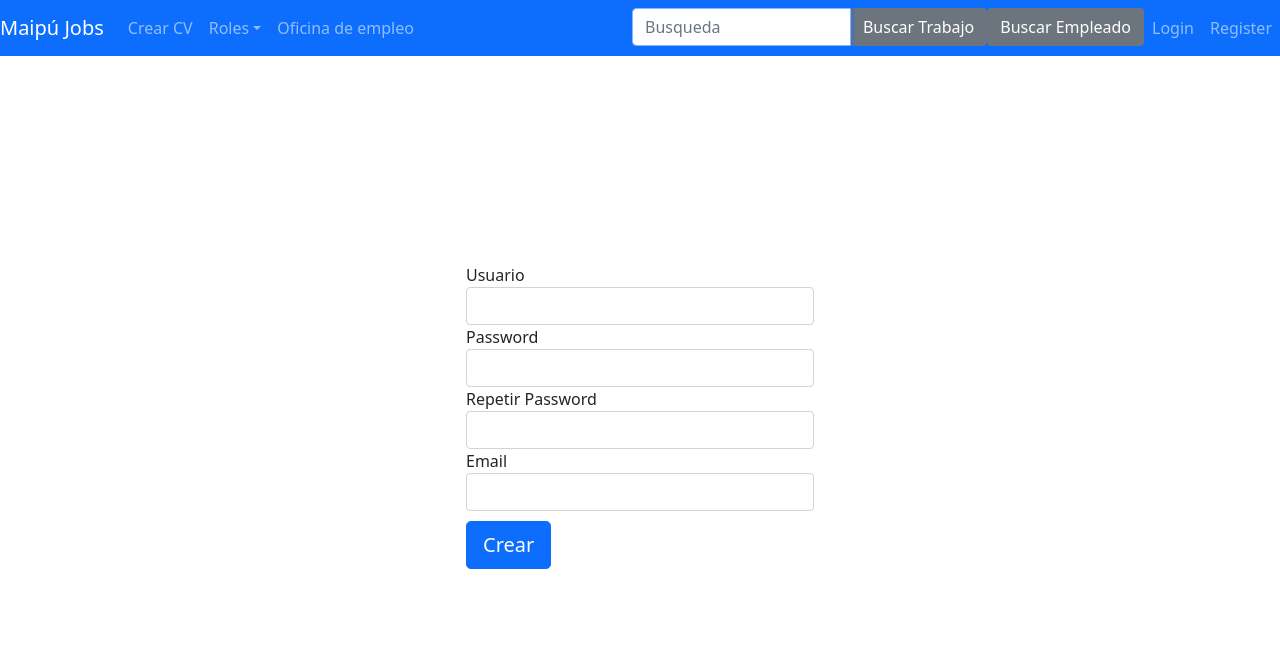
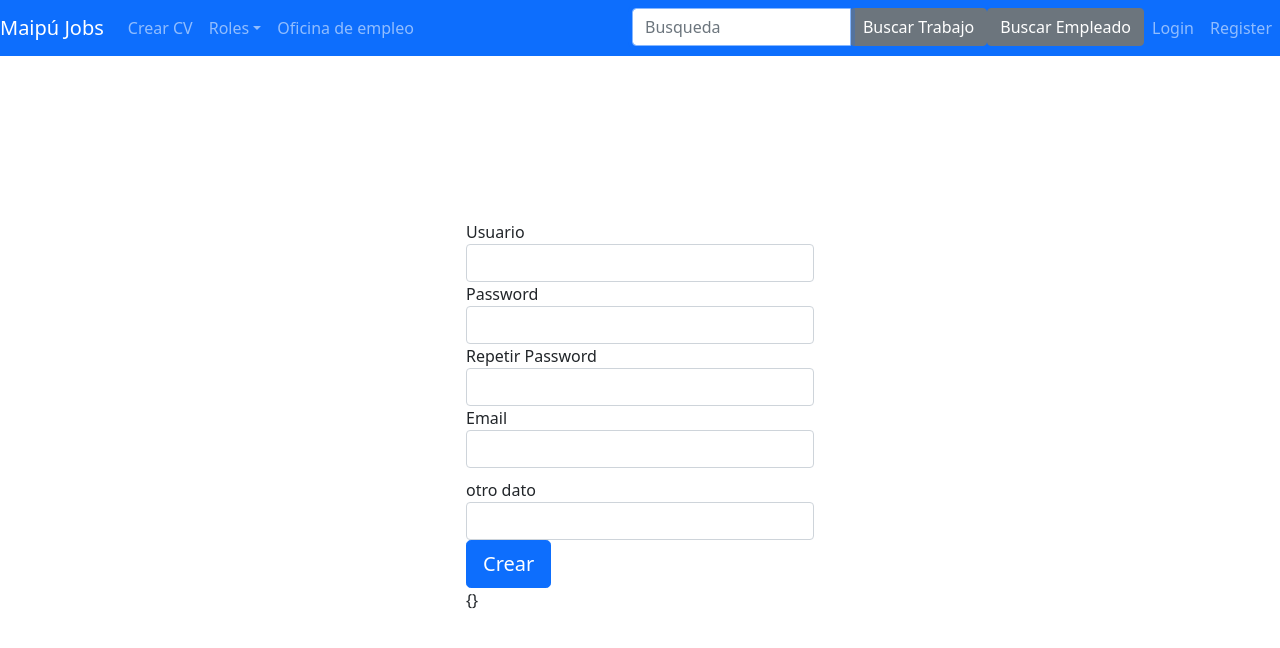
Before and after one commit to elkitoq/EndProyect, a React (Create React App) app: page /Register in a window 1280 px wide. Shown: the top 648 px of the page. Built offline with nearby package versions, Linux system fonts and the light colour scheme.

Commit message:
API Form version 0.3

```diff
--- /dev/null
+++ b/src/Components/Form.js
@@ -0,0 +1,50 @@
+
+import React from 'react';
+import { Form as FormB } from 'reactstrap'
+
+export const Form = ({ onSubmit, children, api }) => {
+
+    const createClone = (element) => {
+        console.log(element);
+        if (element.type.name === "FormItem") {
+            const id = element.props.idInput || element.props.name;
+            return React.cloneElement(element, {
+                key: id,
+                reference: {
+                    values: api.getHookData(),
+                    id: id,
+                    onChange: () => { api.refresh() }
+                }
+            });
+        }
+        else if (element.props.children !== undefined)
+            return React.cloneElement(element, { children: cloneChildren(element.props.children) });
+        else
+            return element;
+    }
+
+    const cloneChildren = (children) => {
+        var newChildren = [];
+        if (Symbol.iterator in Object(children)) {
+            if (typeof children === "string")
+                newChildren = children;
+            else
+                for (var i in children)
+                    newChildren[i] = createClone(children[i]);
+        }
+        else
+            newChildren = createClone(children);
+        return newChildren;
+
+    }
+
+    return (
+        <FormB onSubmit={(event) => {
+            event.preventDefault();
+            event.api = api;
+            api.post();
+            onSubmit(event);
+        }}>
+            {cloneChildren(children)}
+        </FormB>);
+}
--- a/src/Components/FormItem.js
+++ b/src/Components/FormItem.js
@@ -1,19 +1,21 @@
 import { FormGroup, Input, Label } from "reactstrap";
 
 
-export const FormItem = ({ name, idInput = name, type, reference={value:"",onChange:()=>{}}
+export const FormItem = ({ name, idInput = name, type, reference = { values: {}, onChange: () => { } }
 }) =>
     <FormGroup>
         <Label for={idInput}>
             {name}
         </Label>
         <Input
-                defaultValue={reference.value}
+            defaultValue={reference.values[reference.id]}
             className="input"
             type={type}
             onChange={(e) => {
-                    reference.value = e.target.value;
-                    reference.onChange();
+                if (reference.id !== undefined || reference.id !== null)
+                    reference.values[reference.id] = e.target.value;
+                if (typeof reference.onChange === "function")
+                    reference.onChange(e);
             }
             } />
     </FormGroup>
--- a/src/Server/server.js
+++ b/src/Server/server.js
@@ -37,9 +37,9 @@ const corsOptions = {
     //localhost para funcionar en local
     "http://localhost:3000",
     `http://localhost:${server.get('port')}`,
-    //y aca pondria los dns SI TUVIERA ALGUNO
-    ``,
-    ``
+    //y aca van los dns
+    `http://maipujobs.ddns.net`,
+    `http://maipujobs.ddns.net:4000`
   ],
   credentials: true,
   exposedHeaders: ["set-cookie"],
--- a/src/Tools/API.js
+++ b/src/Tools/API.js
@@ -1,36 +1,59 @@
 import axios from "axios";
 
-export default class API{
+export default class API {
 
-    constructor(url){
-        this.url=url;
-
+    constructor(url, [data, setData]=[{},null]) {
+        this.url = window.location.protocol + "//" + window.location.host.replace(":3000", "") + ":4000" + url
+        this._data = data || {};
+        this._setData = setData;
     }
 
-    get(data={}){
+    getData() {
+        return Object.assign({}, this._data);
+    }
+
+    getHookData() {
+        return this._data;
+    }
+
+    get(data = this._data) {
         // var getUrl = new URL(this.url)
         // for (var key in data)
         //     getUrl.searchParams.append(key,data[key]);
         // return axios(getUrl.toString(),{params:data})
-        return axios.get(this.url,{params:data})
+        return axios.get(this.url, { params: data })
 
     }
 
-    post(data={}){
-        return axios.post(this.url,data)
+    post(data = this._data) {
+        return axios.post(this.url, data)
+    }
+
+    put(data = this._data) {
+        return axios.put(this.url, data)
+    }
+
+    delete(data = this._data) {
+        return axios.delete(this.url, data)
+    }
+
+    refresh() {
+        if (typeof this._setData === "function") {
+            this._setData(this.getData());
+        }
+
     }
 
 
 
-
-    static getSearchParam(search){
-        const params={}
+    static getSearchParam(search) {
+        const params = {}
         let url = new URLSearchParams(search);
         console.log(url);
         console.log(search);
 
         for (var key of url.keys())
-            params[key]=url.get(key)
+            params[key] = url.get(key)
         return params;
     }
 
--- a/src/Views/ViewHome.js
+++ b/src/Views/ViewHome.js
@@ -8,7 +8,7 @@ import { useState } from "react";
 
 export const ViewHome = () => {
 
-    const api = new API('http://localhost:4000/api');
+    const api = new API('/api');
 
     const [get,setGet] = useState("hola");
 
--- a/src/Views/ViewRegister.js
+++ b/src/Views/ViewRegister.js
@@ -1,31 +1,38 @@
+import { useState } from 'react';
 import { useCookies } from 'react-cookie';
-import { Form, FormGroup, Container, Row, Col, Button } from 'reactstrap'
+import { FormGroup, Container, Row, Col, Button } from 'reactstrap'
+import { Form } from '../Components/Form.js';
 import { FormItem } from '../Components/FormItem.js';
+import API from '../Tools/API.js';
 
 
 export const ViewRegister = () => {
 
     const [, setCookie] = useCookies(['isLogin']);
+
+    const api = new API('/user',useState({}))
+
     return (
         <Container className="themed-container">
             <Row>
                 <Col sm="12" md={{ size: 4, offset: 4 }}>
-                    <Form onSubmit={guardarCambios.bind(this, setCookie)}>
+                    <Form onSubmit={guardarCambios.bind(this, setCookie)} api={api}>
                         <FormItem name="Usuario" />
                         <FormItem name="Password" type="password" />
                         <FormItem name="Repetir Password" type="password" />
                         <FormItem name="Email" />
                         <FormGroup className="separado">
+                            <FormItem name="otro dato" />
                             <Button size="lg" color="primary" blocks="true">Crear</Button>
                         </FormGroup>
                     </Form>
+                    {JSON.stringify(api.getHookData())}
                 </Col>
             </Row>
         </Container>
     )
 }
 
-const guardarCambios = (setCookie, event) => {
-    event.preventDefault();
+const guardarCambios = (setCookie) => {
     setCookie("isLogin", true, { path: '/' });
 }
```
Also changed, not shown: src/Server/routes/APITest.js (+8 -0 lines). Lines whose indentation alone changed are shown as unchanged.
